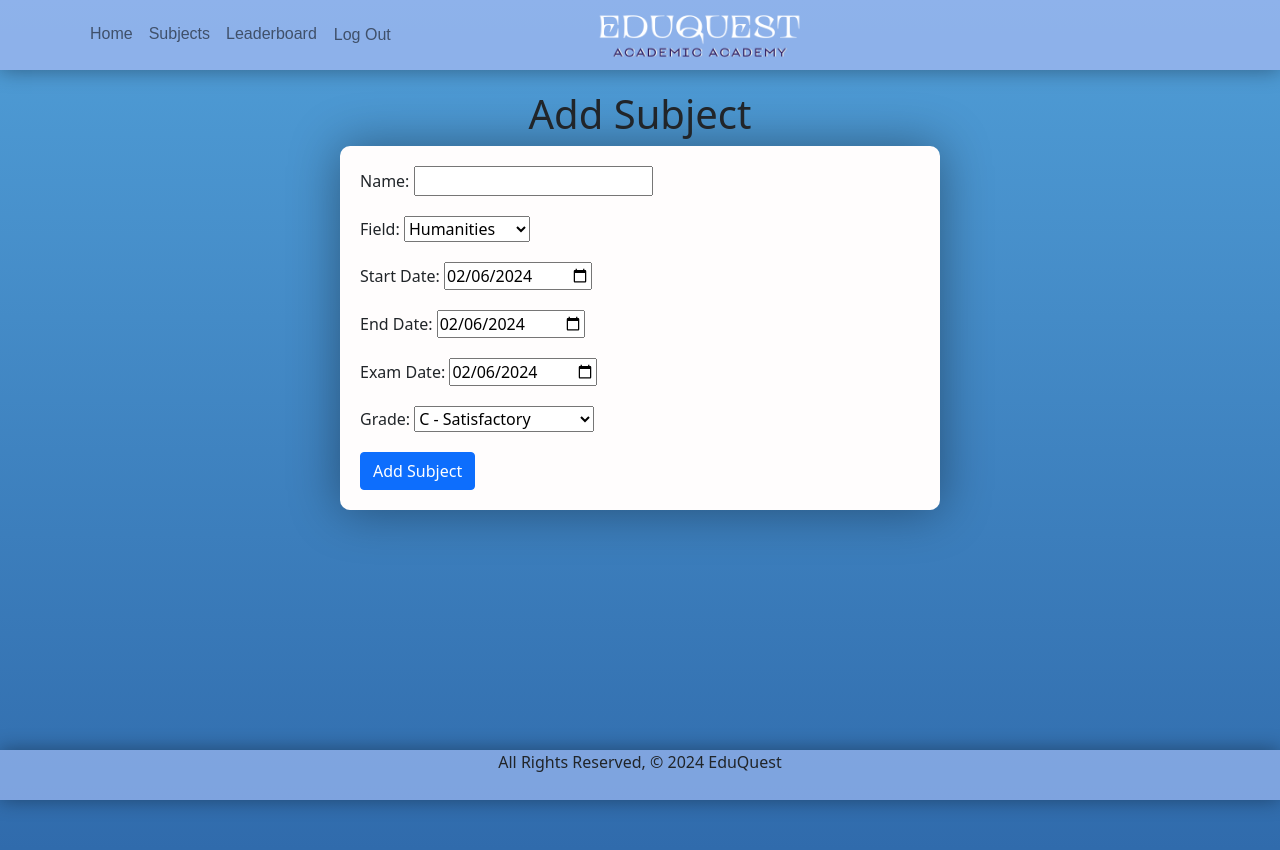
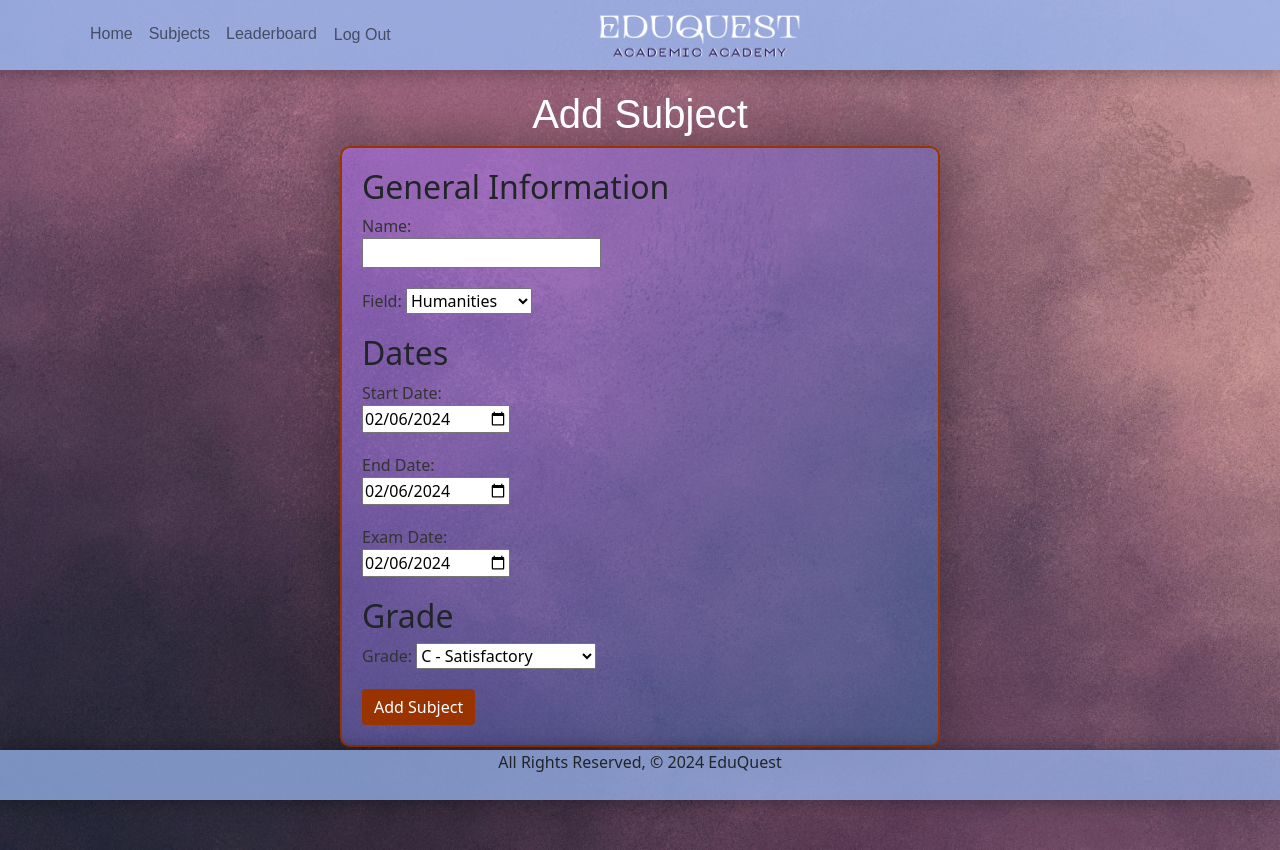
Before and after one commit to GA-EduQuest/EduQuest, a Django app: page /subjects/create in a window 1280 px wide. Run offline with Django 5.2, Linux system fonts and the light colour scheme; some web fonts are replaced.

Commit message:
Updated design

```diff
--- a/main_app/static/css/style.css
+++ b/main_app/static/css/style.css
@@ -1,11 +1,37 @@
 @import url(https://db.onlinewebfonts.com/c/30a54a4676e0320733a2676919db6577?family=TT+Alientz+Serif);
 
+/* Body and main */
+/* --------------------------------------------------------------------------------------------------------------- */
 body {
     display: flex;
     min-height: 100vh;
     flex-direction: column;
     margin-bottom: 50px;
-    background: linear-gradient(to bottom, #509ed7, #306bac);
+    background-image: url(/static/images/stock-background.jpeg);
+    background-repeat: no-repeat;
+    background-position: center;
+    background-size: cover;
+}
+body > main {
+    display: flex;
+    flex-direction: column;
+    justify-content: center;
+}
+/* --------------------------------------------------------------------------------------------------------------- */
+/* Navbar and Footer */
+/* --------------------------------------------------------------------------------------------------------------- */
+.navbar {
+    height: 70px;
+    box-shadow: 0 0 20px rgba(0, 0, 0, 0.39);
+    background-color: rgba(153, 182, 239, 0.844);
+    font-family: "TT Alientz Serif", sans-serif;
+    top: 0;
+    width: 100%;
+}
+
+.logo-img {
+    height: 50px;
+    width: auto;
 }
 
 footer.page-footer {
@@ -405,3 +297,33 @@ body > main {
     color: #333;
     font-weight: bold;
 }
+
+.progress-container {
+    display: flex;
+    justify-content: center;
+}
+
+.fantasy-heading {
+    font-family: "TT Alientz Serif", sans-serif;
+    color: #ffffff;
+}
+
+.fantasy-form {
+    background: linear-gradient(-45deg, #306cac7a, #a86ef48d);
+    border: 2px solid #993300;
+    padding: 20px;
+}
+
+.fantasy-form-group {
+    margin-bottom: 20px;
+}
+
+.fantasy-label {
+    color: #333;
+}
+
+.fantasy-btn {
+    background-color: #993300;
+    color: #fff;
+    border: none;
+}
--- a/main_app/templates/base.html
+++ b/main_app/templates/base.html
@@ -13,6 +13,7 @@
       crossorigin="anonymous"
     />
     <link rel="stylesheet" href="{% static 'css/style.css' %}" />
+    <link rel="stylesheet" href="{% static 'css/subject-index-style.css' %}" />
   </head>
   <body>
    <header class="navbar navbar-expand-lg navbar-light w-100">
--- a/main_app/templates/subjects/subject_detail.html
+++ b/main_app/templates/subjects/subject_detail.html
@@ -37,7 +37,7 @@
             </div>
           </div>
 
-          <div class="col-md-6">
+          <div class="progress-container col-md-6 ">
               <div class="details-section text-center" data-progress="{{ subject.progress }}">
                   <h3>Progress</h3>
                   <div class="chart-container" style="position: relative; height: 350px; width: 350px;">
@@ -48,7 +48,7 @@
       </div>
       <div class="row mt-4">
         <div class="col-md-12 text-center" style="padding: 20px;">
-          <a href="{% url 'subjects_update' pk=subject.pk %}" class="btn btn-primary me-5">Edit</a>
+          <a href="{% url 'subjects_update' pk=subject.pk %}" class="btn btn-secondary me-5" style="border: 1px solid white;">Edit</a>
           <a href="{% url 'subjects_delete' pk=subject.pk %}" class="btn btn-danger">Delete</a>
         </div>
       </div>
--- a/main_app/templates/subjects/subject_form.html
+++ b/main_app/templates/subjects/subject_form.html
@@ -5,23 +5,56 @@
 {% block content %}
   <div class="container">
     <div class="form-title text-center">
-      <h1>{% if subject %}Edit <span class="teal-text">{{ subject.name }}</span>{% else %}Add Subject{% endif %}</h1>
+      <h1 class="fantasy-heading">{% if subject %}Edit <span class="teal-text">{{ subject.name }}</span>{% else %}Add Subject{% endif %}</h1>
     </div>
 
-    <form action="" method="POST" class="subject-form">
+    <form action="" method="POST" class="subject-form fantasy-form">
       {% csrf_token %}
 
-      {% for field in form %}
+      <div class="form-section">
+        <h2 class="fantasy-section-heading">General Information</h2>
+        <div class="form-row">
+          <div class="form-group col-md-6">
+            <label for="{{ form.name.id }}" class="fantasy-label">{{ form.name.label }}:</label>
+            {{ form.name }}
+          </div>
+          <div class="form-group col-md-6">
+            <label for="{{ form.field.id }}" class="fantasy-label">{{ form.field.label }}:</label>
+            {{ form.field }}
+          </div>
+        </div>
+      </div>
+
+      <div class="form-section">
+        <h2 class="fantasy-section-heading">Dates</h2>
+        <div class="form-row">
+          <div class="form-group col-md-4">
+            <label for="{{ form.start_date.id }}" class="fantasy-label">{{ form.start_date.label }}:</label>
+            {{ form.start_date }}
+          </div>
+          <div class="form-group col-md-4">
+            <label for="{{ form.end_date.id }}" class="fantasy-label">{{ form.end_date.label }}:</label>
+            {{ form.end_date }}
+          </div>
+          <div class="form-group col-md-4">
+            <label for="{{ form.exam_date.id }}" class="fantasy-label">{{ form.exam_date.label }}:</label>
+            {{ form.exam_date }}
+          </div>
+        </div>
+      </div>
+
+      <div class="form-section">
+        <h2 class="fantasy-section-heading">Grade</h2>
         <div class="form-group">
-          <label for="{{ field.id }}">{{ field.label }}:</label>
-          {{ field }}
+          <label for="{{ form.grade.id }}" class="fantasy-label">{{ form.grade.label }}:</label>
+          {{ form.grade }}
         </div>
-      {% endfor %}
+      </div>
 
       {% if subject %}
-        <input type="submit" value="Update Subject" class="btn btn-primary">
+        <input type="submit" value="Update Subject" class="btn btn-primary fantasy-btn">
       {% else %}
-        <input type="submit" value="Add Subject" class="btn btn-primary">
+        <input type="submit" value="Add Subject" class="btn btn-primary fantasy-btn">
       {% endif %}
     </form>
   </div>
--- a/main_app/views.py
+++ b/main_app/views.py
@@ -87,7 +87,8 @@ def owned_badges(request, user_id, quest_id, badge_id):
 def subjects_index(request):
     subjects = Subject.objects.filter(user=request.user)
     upcoming_exam = subjects.filter(exam_date__gte=date.today()).order_by('exam_date').first()
-    return render(request, 'subjects/index.html', {'subjects': subjects, 'upcoming_exam': upcoming_exam, })
+    all_quests = Quest.objects.all()
+    return render(request, 'subjects/index.html', {'subjects': subjects, 'upcoming_exam': upcoming_exam, 'all_quests': all_quests})
 
 def subjects_detail(request, pk):
     subject = get_object_or_404(Subject, pk=pk)
```
Also changed, not shown: other parts of main_app/static/css/style.css (+12 -146 lines), main_app/static/css/subject-index-style.css (added, +200 -0 lines), main_app/templates/subjects/index.html (+6 -5 lines), main_app/templates/user/user_detail.html (+17 -14 lines), main_app/static/images/stock-background.jpeg (added), main_app/static/images/subject-background.jpeg (added).
